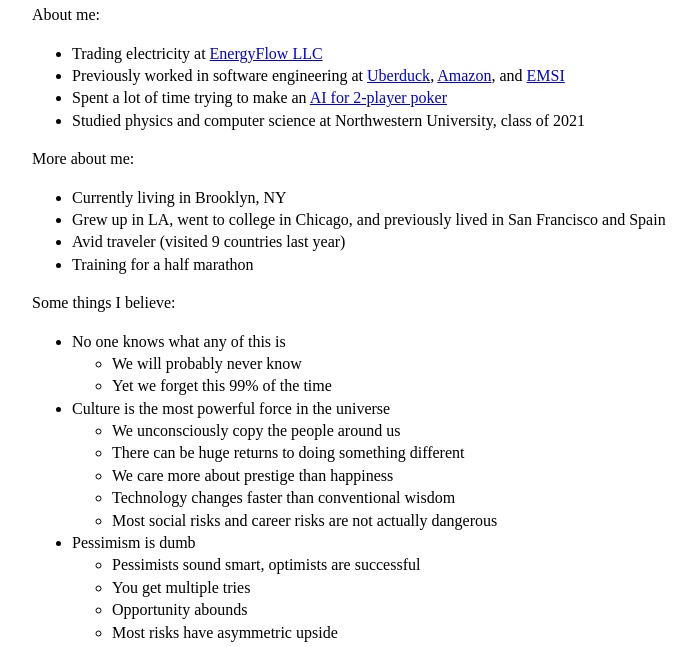
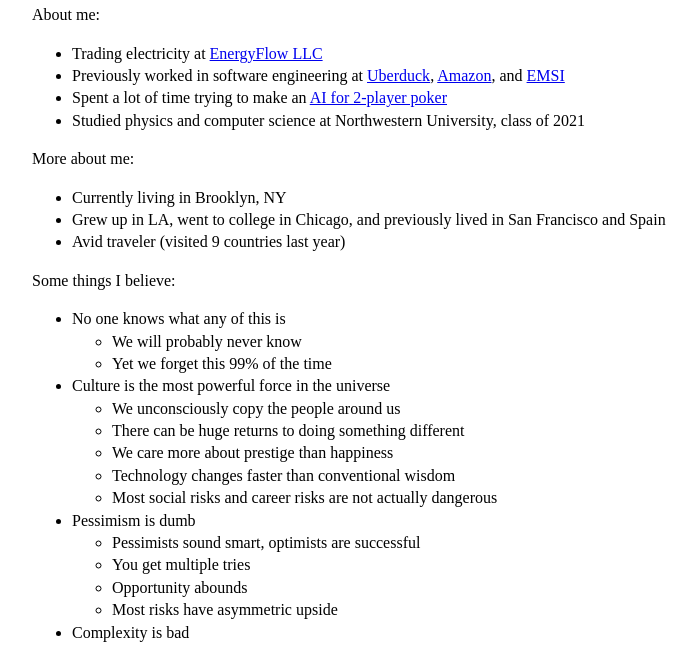
Before and after one commit to matthewkennedy5/website, a plain HTML site: page index.html in a window 1280 px wide. Shown: the part 112-759 px from the top of the page, without its empty margins (283-980 px from the left). Drawn offline with Linux system fonts and the light colour scheme.

Commit message:
Update index.html

```diff
--- a/index.html
+++ b/index.html
@@ -42,7 +42,6 @@
         <li>Currently living in Brooklyn, NY</li>
         <li>Grew up in LA, went to college in Chicago, and previously lived in San Francisco and Spain</li>
         <li>Avid traveler (visited 9 countries last year)</li>
-        <li>Training for a half marathon</li>
     </ul>
 
     <p>Some things I believe:</p>
```
